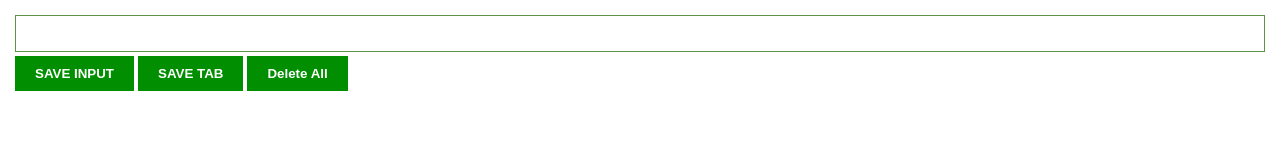
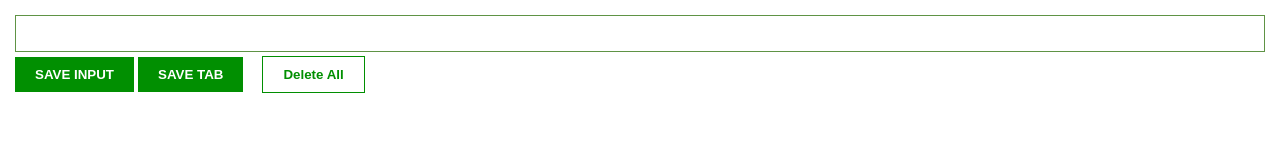
Before and after one commit to Favour2333/Front-End-Devs, a browser extension: page Leads tracker/index.html in a window 1280 px wide. Drawn offline with Linux system fonts and the light colour scheme.

Commit message:
Update style.css

```diff
--- a/Leads tracker/style.css
+++ b/Leads tracker/style.css
@@ -39,3 +39,10 @@ li{
 li a{
   color: rgb(1, 143, 1);
 }
+
+#delete-btn {
+  background-color: rgb(255, 255, 255);
+  color: rgb(1, 143, 1);
+  border: 0.5px solid rgb(1, 143, 1);
+  margin-left: 15px;
+}
```
